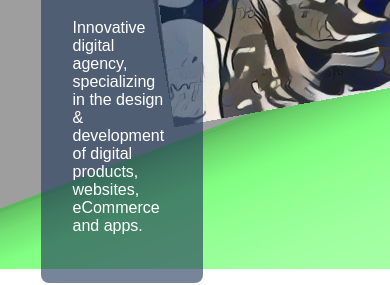
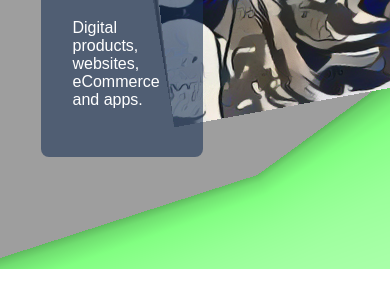
Before and after one commit to SteveNoyes/npVite, a website built with Vite: page assets/pages/stoneCityDigital.html in a window 390 px wide. Shown: the part 575-860 px from the top of the page. Built offline with nearby package versions, Linux system fonts and the light colour scheme; animation ran at ten frames a second.

Commit message:
breakpoints

```diff
--- a/assets/js/stoneCityDigital.js
+++ b/assets/js/stoneCityDigital.js
@@ -1,8 +1,6 @@
 import * as THREE from 'three';
 
 // Setup
-
-
 
 const scene = new THREE.Scene();
 const camera = new THREE.PerspectiveCamera(75, window.innerWidth / window.innerHeight, 0.1, 1000);
@@ -18,7 +16,7 @@ renderer.render(scene, camera);
 
 // Torus
 
-const geometry = new THREE.TorusGeometry(10.431, 2.574, 30, 4, 6.283185);
+const geometry = new THREE.TorusGeometry(10.431, 2.574, 30, 6, 6.283185);
 const material = new THREE.MeshStandardMaterial({ color: 0x5cb85c });
 const torus = new THREE.Mesh(geometry, material);
 scene.add(torus);
--- a/assets/pages/stoneCityDigital.html
+++ b/assets/pages/stoneCityDigital.html
@@ -13,7 +13,7 @@
     <main>
       <header>
         <h1>Stone City Digital</h1>
-        <p>Innovative digital agency, specializing in the design & development of digital products, websites, eCommerce and apps.</p>
+        <p>Digital products, websites, eCommerce and apps.</p>
       </header>
       <section class="left">
         <p>The last large sprint I was involved in was creating a product card for integrated inventory.</p>
```
Also changed, not shown: assets/css/style.css (+33 -1 lines), index.html (+1 -1 lines), README.md.
